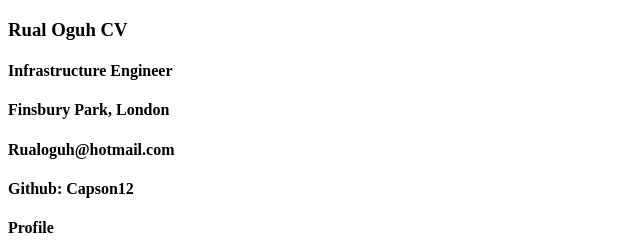
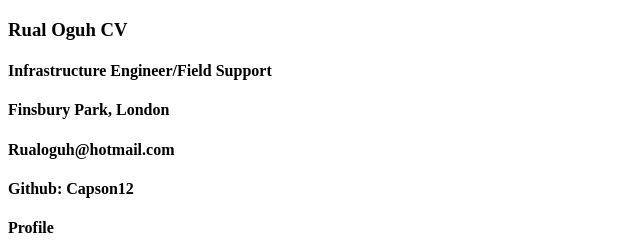
Before and after one commit to Capson12/CVhtml, a plain HTML site: page index.html in a window 1280 px wide. Shown: the top 240 px of the page, 0-640 px from the left. Drawn offline with Linux system fonts and the light colour scheme.

Commit message:
add html page

```diff
--- a/index.html
+++ b/index.html
@@ -8,7 +8,7 @@
 </head>
 <body>
     <h3>Rual Oguh CV</h3>
-    <h4>Infrastructure Engineer</h4>
+    <h4>Infrastructure Engineer/Field Support</h4>
     <h4>Finsbury Park, London</h4>
     <h4>Rualoguh@hotmail.com</h4>
     <h4>Github: Capson12</h4>
```
